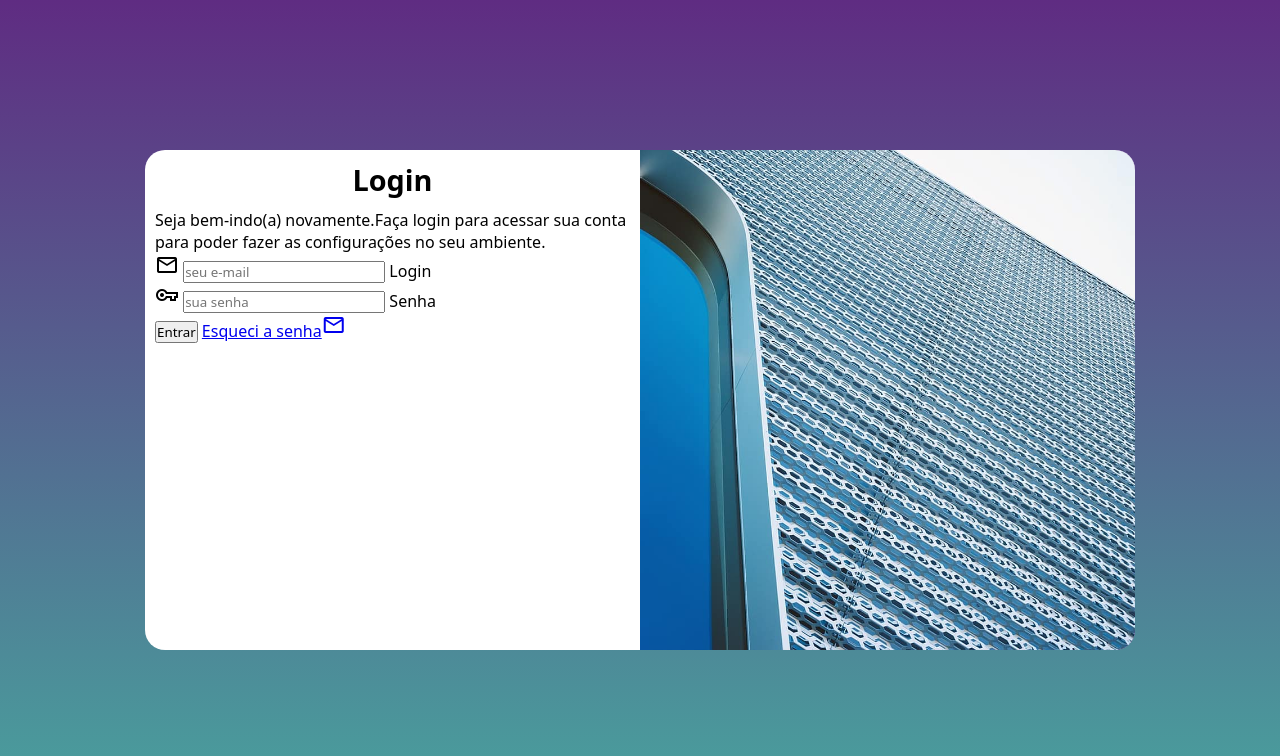
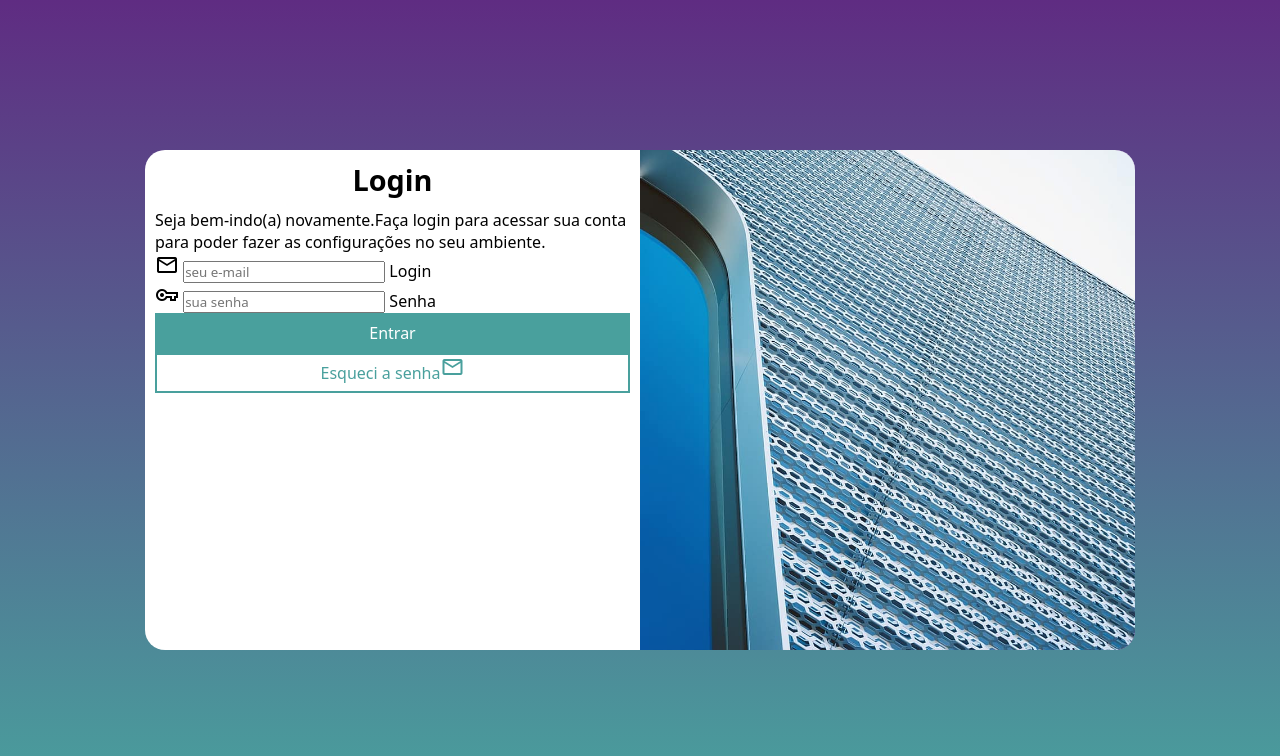
Before and after one commit to jessica-pires/projeto-login, a plain HTML site: page index.html in a window 1280 px wide. Drawn offline with nearby package versions, Linux system fonts and the light colour scheme.

Commit message:
formulario criado

```diff
--- a/estilos/style.css
+++ b/estilos/style.css
@@ -56,3 +56,27 @@ main{
     font-size: 0.8em;
 
 }
+.botao{
+    background-color: #49a09d;
+    display: block;
+    width: 100%;
+    height: 40px;
+    border: none;
+    color: white;
+    font-size: 1.0em;
+    text-align: center;
+}
+.botao:hover{
+    background-color: #336f6d;
+}
+.botao__esquecisenha{
+    display: block;
+    background-color: white;
+    border: 2px solid #49a09d;
+    text-align: center;
+    color: #49a09d;
+    font-size: 1.0em;
+    text-decoration: none;
+    width: 100%;
+    height: 40px;
+}
--- a/index.html
+++ b/index.html
@@ -38,8 +38,8 @@
 
                         <label for="isenha">Senha</label>
                     </div>
-                    <input type="submit" value="Entrar">
-                    <a href="esqueci.html">Esqueci a senha<span class="material-symbols-outlined">
+                    <input type="submit" value="Entrar" class="botao">
+                    <a class="botao__esquecisenha" href="esqueci.html">Esqueci a senha<span class="material-symbols-outlined">
                         mail
                         </span></a>
 
```
